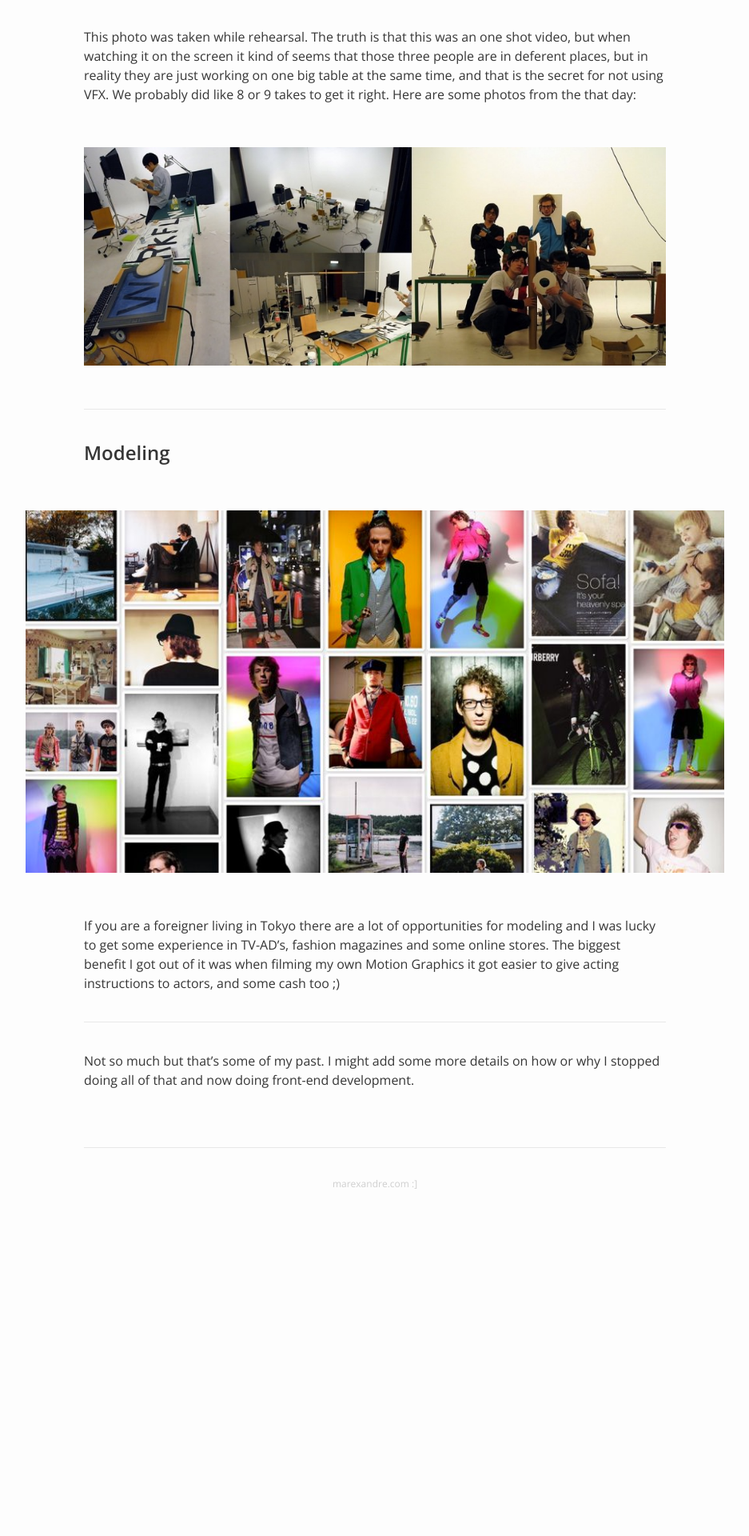
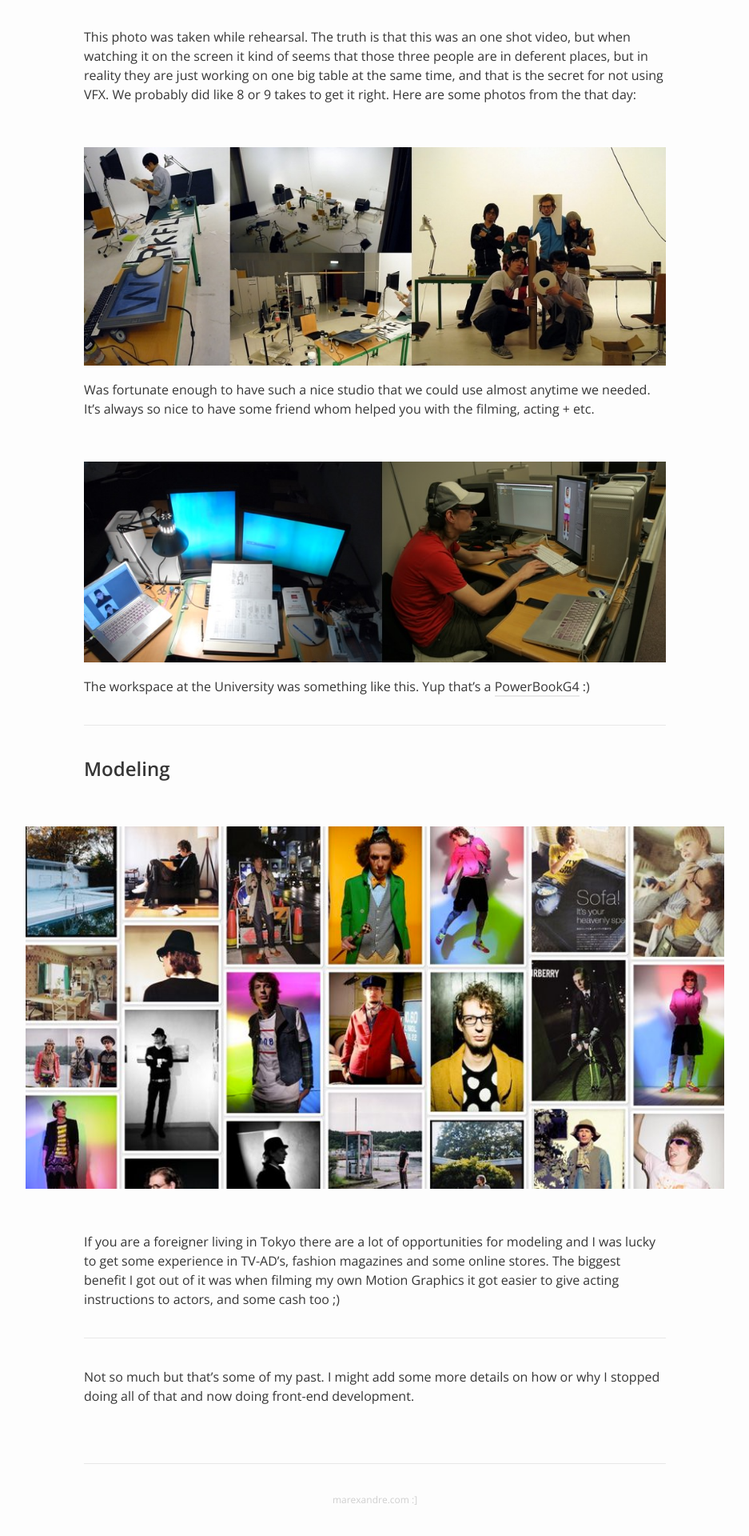
Before and after one commit to marexandre/marexandre.github.io, a Jekyll site: the page built from _posts/2015-01-01-a-bit-about-some-past.markdown, in a window 1280 px wide. Shown: the part 2427-4347 px from the top of the page at 80% size, without its empty margins (171-1108 px from the left). Built offline with Jekyll 4.4.1, drawn with Linux system fonts in a browser that asks for light colours; before the commit the page ends 3952 px from its top, so only the background shows below that.

Commit message:
udpate 'a bit about the past' post

```diff
--- a/_posts/2015-01-01-a-bit-about-some-past.markdown
+++ b/_posts/2015-01-01-a-bit-about-some-past.markdown
@@ -29,6 +29,10 @@ This was my graduation project. I always loved or was interested in how things w
 This photo was taken while rehearsal. The truth is that this was an one shot video, but when watching it on the screen it kind of seems that those three people are in deferent places, but in reality they are just working on one big table at the same time, and that is the secret for not using VFX. We probably did like 8 or 9 takes to get it right. Here are some photos from the that day:
 
 ![Workflow backs tage](/assets/a-bit-about-the-past/workflow-backstage.jpg)
+Was fortunate enough to have such a nice studio that we could use almost anytime we needed. It's always so nice to have some friend whom helped you with the filming, acting + etc.
+
+![Workspace](/assets/a-bit-about-the-past/workspace.jpg)
+The workspace at the University was something like this. Yup that's a [PowerBookG4](http://apple-history.com/compare/pg4_15167/mbp_15_mid_12) :)
 
 <hr>
 ## Modeling
--- a/_sass/_layout.scss
+++ b/_sass/_layout.scss
@@ -231,6 +231,17 @@
 .post-content {
   margin-bottom: $spacing-unit;
 
+  a {
+    border-bottom: 2px solid $grey-color-light;
+    color: $text-color;
+    transition: border-color .25s;
+
+    &:hover {
+      text-decoration: none;
+      border-bottom: 2px solid $text-color;
+    }
+  }
+
   img {
     margin: $spacing-unit / 2 0;
     @include media-query($on-palm) {
```
Also changed, not shown: assets/a-bit-about-the-past/workspace.jpg (added).
